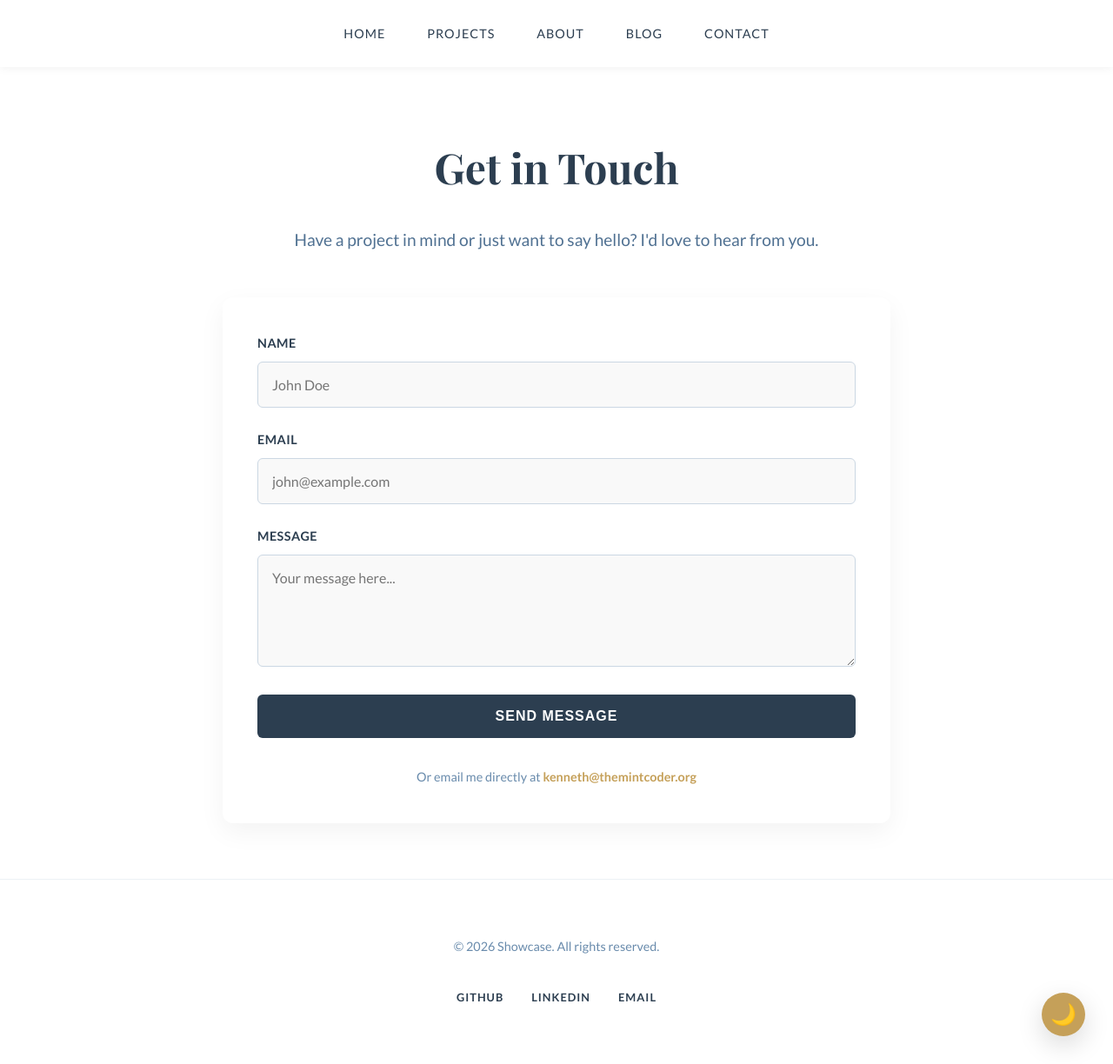
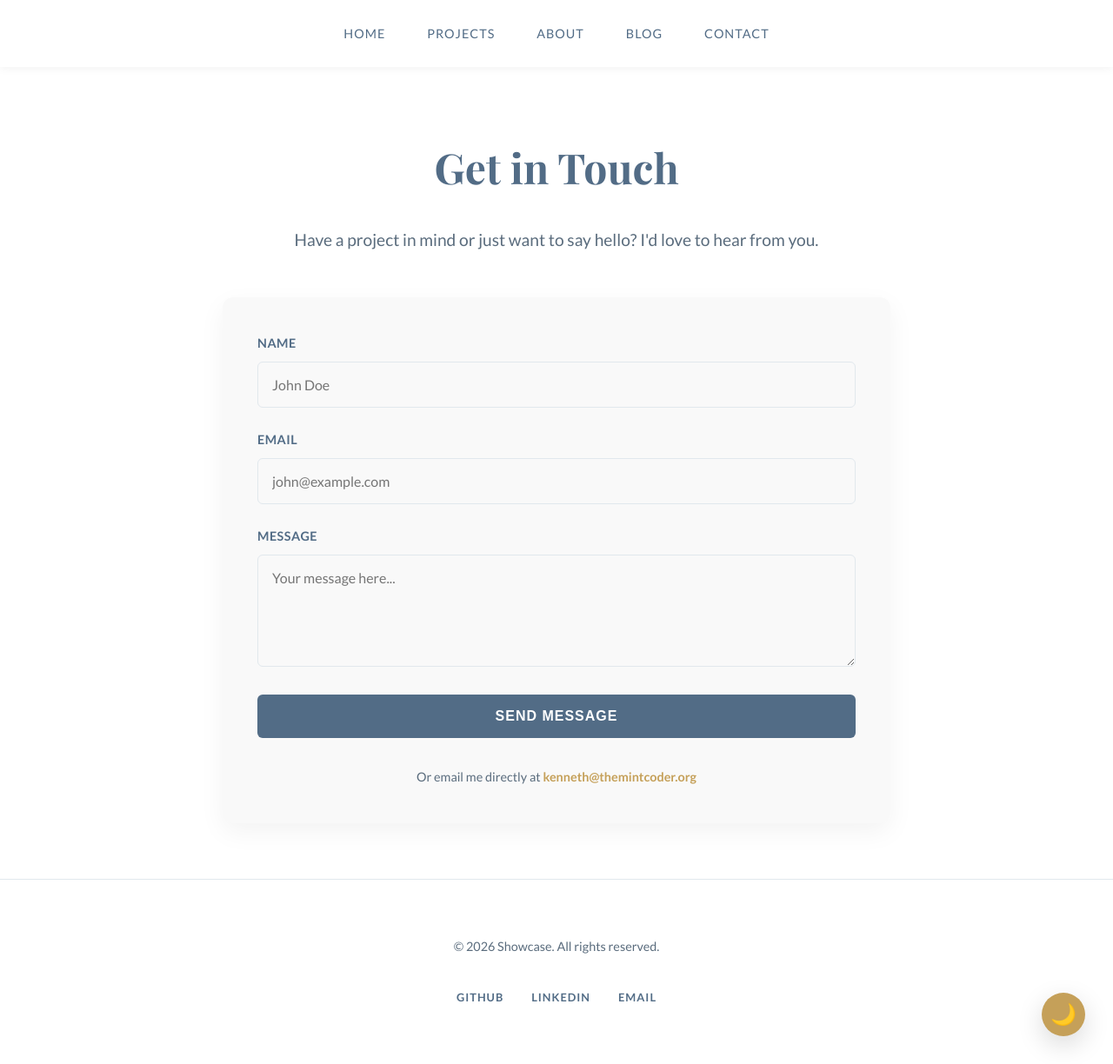
Before and after one commit to kennethkenn/kennethkenn.github.io, a Jekyll site: the page built from contacts.md, in a window 1280 px wide and 1224 px high. Shown: the whole window at 87% size. Built offline with Jekyll 4.4.1, drawn with Linux system fonts in a browser that asks for light colours.

Commit message:
fixed dark mode

```diff
--- a/_includes/footer.html
+++ b/_includes/footer.html
@@ -4,7 +4,7 @@
             reserved.</p>
         <ul class="footer-links">
             <li><a href="https://github.com/kennethkenn">GitHub</a></li>
-            <li><a href="https://linkedin.com/in/yourusername">LinkedIn</a></li>
+            <li><a href="https://linkedin.com/in/kenneth-buchunju">LinkedIn</a></li>
             <li><a href="mailto:{{ site.email }}">Email</a></li>
         </ul>
     </div>
--- a/_sass/style.scss
+++ b/_sass/style.scss
@@ -1,6 +1,6 @@
 // SCSS Variables (for build-time compilation)
 $primary-color: #C5A059;
-$secondary-color: #2C3E50;
+$secondary-color: #526c86;
 $background-color: #FFFFFF;
 $light-bg: #F9F9F9;
 $font-stack: 'Lato', sans-serif;
@@ -190,7 +190,7 @@
 
 // Header / Nav
 header {
-  background: #FFFFFF;
+  background: var(--color-background);
   color: $secondary-color;
   padding: 1.5rem 0;
   box-shadow: 0 2px 10px rgba(0, 0, 0, 0.05);
@@ -248,7 +248,7 @@
 
   h2 {
     font-size: 1.5rem;
-    color: lighten($secondary-color, 20%);
+    color: var(--color-text-light);
     font-weight: 300;
     margin-bottom: 2rem;
     font-family: $font-stack;
@@ -256,7 +256,7 @@
 
   p {
     font-size: 1.1rem;
-    color: lighten($secondary-color, 10%);
+    color: var(--color-text-light);
     line-height: 2;
     max-width: 600px;
     margin: 0 auto;
@@ -339,16 +339,16 @@
   padding: 6rem 0;
 
   &.services-section {
-    background-color: $light-bg;
+    background-color: var(--color-background);
   }
 
   &.cta-section {
     text-align: center;
-    background-color: $secondary-color;
-    color: #fff;
+    background-color: var(--color-background);
+    color: var(--color-text-light);
 
     h2 {
-      color: #fff;
+      color: var(--color-text-light);
       margin-top: 0;
     }
 
@@ -359,15 +359,33 @@
     }
 
     .btn-cta {
-      background-color: #fff;
-      color: $secondary-color;
-      border-color: #fff;
+      background-color: var(--color-background);
+      color: var(--color-text-light);
+      border: 2px solid var(--color-background);
+      padding: 0.75rem 1.75rem;
+      font-weight: 600;
+      border-radius: 6px;
+      transition:
+        background-color 0.25s ease,
+        color 0.25s ease,
+        transform 0.2s ease,
+        box-shadow 0.2s ease;
+
+      box-shadow: 0 6px 20px rgba(0, 0, 0, 0.15);
 
       &:hover {
         background-color: transparent;
-        color: #fff;
+        color: var(--color-secondary);
+        transform: translateY(-2px);
+        box-shadow: 0 10px 28px rgba(0, 0, 0, 0.25);
+      }
+
+      &:active {
+        transform: translateY(0);
+        box-shadow: 0 4px 14px rgba(0, 0, 0, 0.18);
       }
     }
+
   }
 }
 
@@ -386,7 +404,7 @@
   }
 
   .service-card {
-    background: #fff;
+    background: var(--color-light-bg);
     padding: 2.5rem;
     border-radius: 12px;
     text-align: center;
@@ -410,7 +428,7 @@
     }
 
     p {
-      color: lighten($secondary-color, 10%);
+      color: var(--color-text-light);
     }
   }
 }
@@ -467,7 +485,7 @@
     grid-template-areas: "image info";
     gap: 3rem;
     align-items: center;
-    background: #fff;
+    background: var(--color-light-bg);
     border-radius: 16px;
     overflow: visible;
     box-shadow: none;
@@ -577,7 +595,7 @@
 
     .lead {
       font-size: 1.25rem;
-      color: lighten($secondary-color, 20%);
+      color: var(--color-text-light);
       max-width: 700px;
       margin: 0 auto;
     }
@@ -606,7 +624,7 @@
     p {
       margin-bottom: 1.5rem;
       font-size: 1.05rem;
-      color: lighten($secondary-color, 10%);
+      color: var(--color-text-light);
     }
 
     .skills-list {
@@ -614,7 +632,7 @@
       padding: 0;
 
       li {
-        background: #fff;
+        background: var(--color-light-bg);
         padding: 1rem;
         margin-bottom: 1rem;
         border-radius: 8px;
@@ -647,12 +665,12 @@
 
     p {
       font-size: 1.2rem;
-      color: lighten($secondary-color, 20%);
+      color: var(--color-text-light);
     }
   }
 
   .contact-form-container {
-    background: #fff;
+    background: var(--color-light-bg);
     padding: 2.5rem;
     border-radius: 12px;
     box-shadow: 0 10px 30px rgba(0, 0, 0, 0.05);
@@ -673,7 +691,7 @@
       textarea {
         width: 100%;
         padding: 1rem;
-        border: 1px solid lighten($secondary-color, 60%);
+        border: 1px solid var(--color-border);
         border-radius: 6px;
         font-family: $font-stack;
         font-size: 1rem;
@@ -722,7 +740,7 @@
       text-align: center;
       margin-top: 2rem;
       font-size: 0.9rem;
-      color: lighten($secondary-color, 30%);
+      color: var(--color-text-light);
 
       a {
         color: $primary-color;
@@ -743,7 +761,7 @@
   padding: 0 1rem;
 
   .project-card {
-    background: #fff;
+    background: var(--color-light-bg);
     border: none;
     border-radius: 12px;
     padding: 0;
@@ -774,7 +792,7 @@
     p {
       padding: 0 1.5rem;
       font-size: 1rem;
-      color: lighten($secondary-color, 20%);
+      color: var(--color-text-light);
       margin-bottom: 1.5rem;
     }
 
@@ -830,12 +848,12 @@
 }
 
 .site-footer {
-  background-color: $background-color;
+  background-color: var(--color-background);
   padding: 4rem 1rem;
   text-align: center;
-  color: lighten($secondary-color, 30%);
+  color: var(--color-text-light);
   font-size: 0.9rem;
-  border-top: 1px solid lighten($secondary-color, 70%);
+  border-top: 1px solid var(--color-border);
   margin-top: 4rem;
 
   .footer-container {
@@ -853,7 +871,7 @@
 
     li a {
       text-decoration: none;
-      color: $secondary-color;
+      color: var(--color-secondary);
       font-weight: 700;
       text-transform: uppercase;
       font-size: 0.8rem;
--- a/contacts.md
+++ b/contacts.md
@@ -11,7 +11,7 @@
   </div>
 
   <div class="contact-form-container">
-    <form action="https://formspree.io/f/yourformid" method="POST">
+    <form action="https://formspree.io/f/mbdlnwzw" method="POST">
       <div class="form-group">
         <label for="name">Name</label>
         <input type="text" id="name" name="name" placeholder="John Doe" required>
```
Also changed, not shown: index.md (+1 -1 lines).
